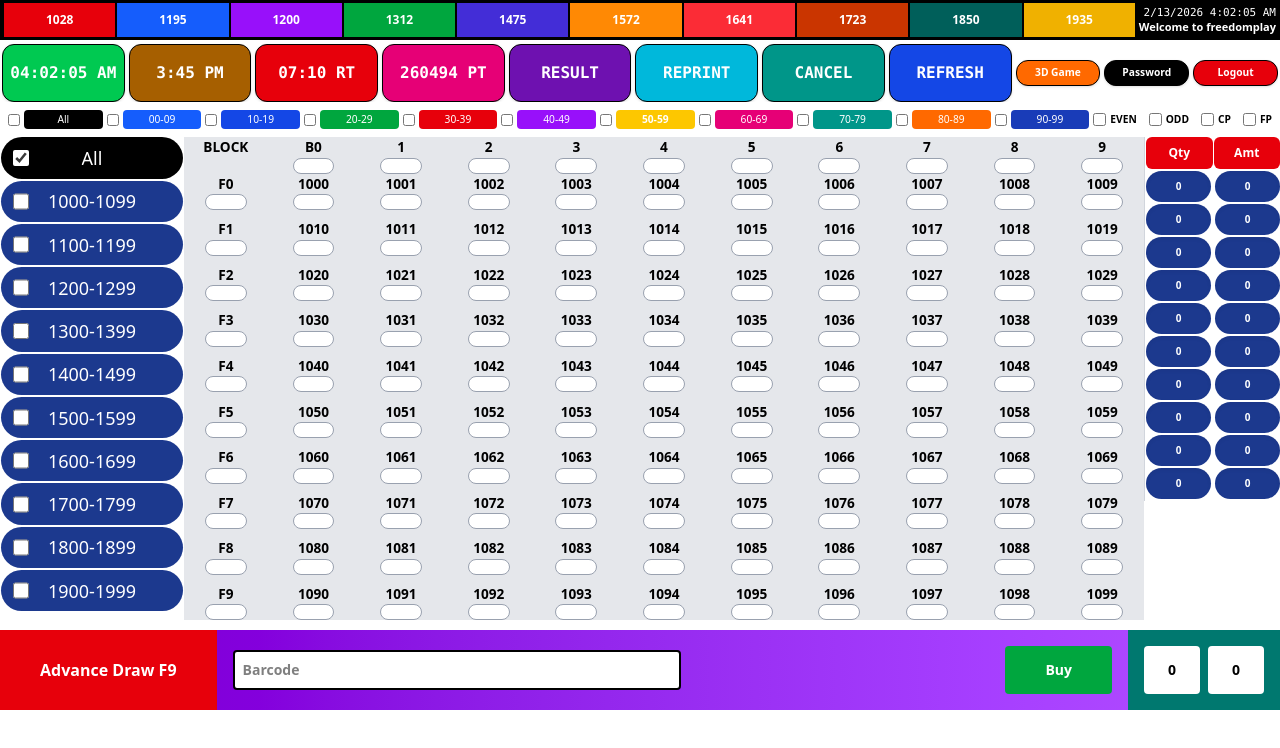
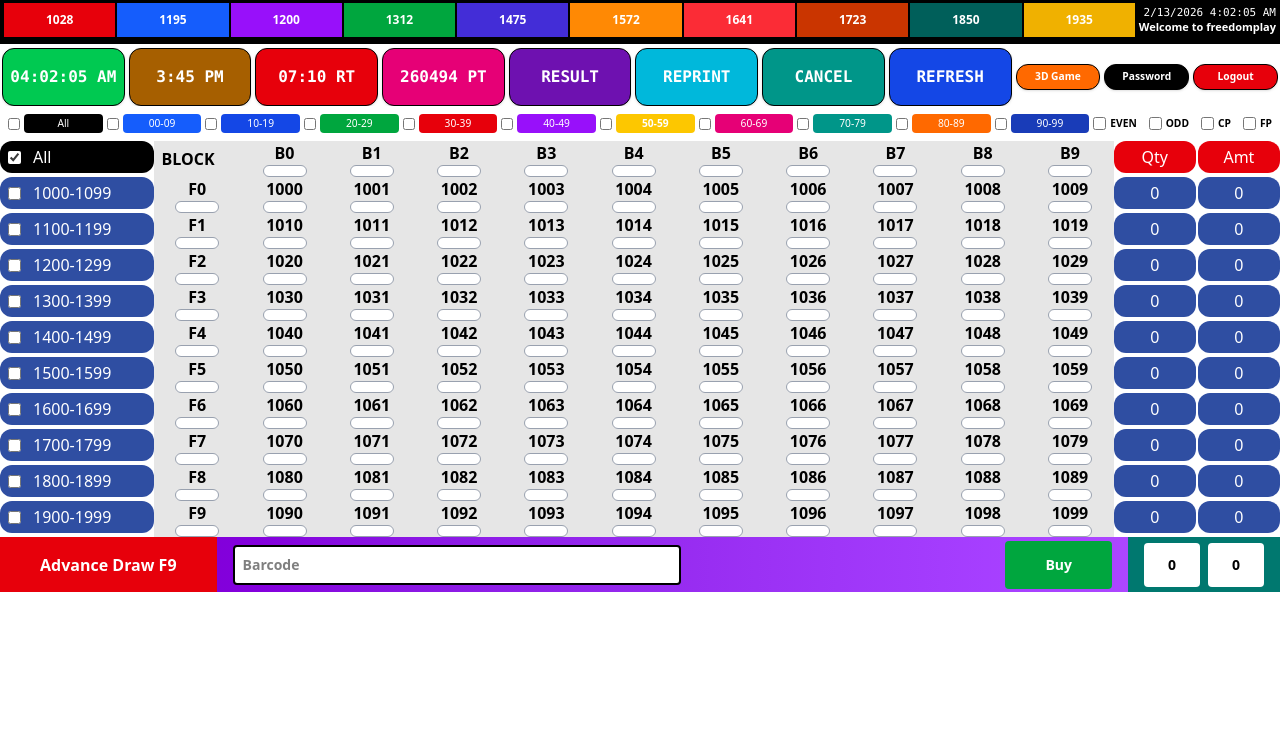
Before and after one commit to QUANTAMCODERR/intershipTask1, a React (Vite) app: page / in a window 1280 px wide. Shown: the top 748 px of the page. Built offline with nearby package versions, Linux system fonts and the light colour scheme.

Commit message:
Changed Everything tried different approch

```diff
--- a/src/components/Footer/FooterBar.jsx
+++ b/src/components/Footer/FooterBar.jsx
@@ -1,6 +1,6 @@
 export default function FooterBar() {
   return (
-    <div className="w-full flex items-center h-14 sm:h-[5.5vw] lg:h-20">
+    <div className="w-full flex items-center h-12 sm:h-[5.5vw] lg:h-[4.3vw]">
 
       {/* LEFT DRAW BUTTON */}
       <button
@@ -70,10 +70,10 @@ export default function FooterBar() {
           shrink-0
         "
       >
-        <div className="bg-white text-black px-4 sm:px-6 h-8 md:h-12 sm:h-7 font-bold rounded text-center text-xs sm:text-sm flex items-center justify-center">
+        <div className="bg-white text-black px-4 sm:px-6 h-8 md:h-11 sm:h-7 font-bold rounded text-center text-xs sm:text-sm flex items-center justify-center">
           0
         </div>
-        <div className="bg-white text-black px-4 sm:px-6 h-8 md:h-12 sm:h-7 font-bold rounded text-center text-xs sm:text-sm flex items-center justify-center">
+        <div className="bg-white text-black px-4 sm:px-6 h-8 md:h-11 sm:h-7 font-bold rounded text-center text-xs sm:text-sm flex items-center justify-center">
           0
         </div>
       </div>
--- a/src/components/Grid/MiddleBody.jsx
+++ b/src/components/Grid/MiddleBody.jsx
@@ -1,95 +1,178 @@
-import { useState } from "react";
+import React, { useState } from "react";
 
-export default function BlockNumberQtyLayout() {
+const ranges = [
+  { label: "All", start: 1000, end: 1999 },
+  { label: "1000-1099", start: 1000, end: 1099 },
+  { label: "1100-1199", start: 1100, end: 1199 },
+  { label: "1200-1299", start: 1200, end: 1299 },
+  { label: "1300-1399", start: 1300, end: 1399 },
+  { label: "1400-1499", start: 1400, end: 1499 },
+  { label: "1500-1599", start: 1500, end: 1599 },
+  { label: "1600-1699", start: 1600, end: 1699 },
+  { label: "1700-1799", start: 1700, end: 1799 },
+  { label: "1800-1899", start: 1800, end: 1899 },
+  { label: "1900-1999", start: 1900, end: 1999 },
+];
 
-  const rows = Array.from({ length: 10 }, (_, i) => 1000 + i * 10);
-  const [values, setValues] = useState({});
-  const [qty, setQty] = useState("");
-  const [amt, setAmt] = useState("");
+const rows = Array.from({ length: 10 }, (_, i) => ({
+  label: `F${i}`,
+  index: i,
+}));
 
-  const handleChange = (key, val) => {
-    setValues(prev => ({
-      ...prev,
-      [key]: val
-    }));
+export default function NumberGridSection() {
+  const [selectedNumbers, setSelectedNumbers] = useState([]);
+  const [activeRange, setActiveRange] = useState("All");
+
+  const toggleNumber = (num) => {
+    setSelectedNumbers((prev) =>
+      prev.includes(num)
+        ? prev.filter((n) => n !== num)
+        : [...prev, num]
+    );
+  };
+
+  const isVisible = (num) => {
+    const range = ranges.find((r) => r.label === activeRange);
+    return num >= range.start && num <= range.end;
   };
 
   return (
-    <div className="flex w-full min-h-screen bg-gray-100">
+    <div className="w-full bg-white flex justify-center">
+      <div className="w-full max-w-350 flex items-stretch bg-gray-200">
 
-      {/* ================= BLOCK SIDEBAR ================= */}
-      <div className="w-20 bg-gray-800 text-white flex flex-col items-center py-4 space-y-4">
-        <div className="font-bold">BLOCK</div>
-        {Array.from({ length: 10 }, (_, i) => (
-          <button
-            key={i}
-            className="bg-gray-600 hover:bg-gray-500 w-12 h-8 rounded text-sm"
+        {/* LEFT SIDEBAR */}
+        <div
+          className="
+            w-[15%]
+            xs:w-[20%]
+            sm:w-[18%]
+            md:w-[15%]
+            lg:w-[14%]
+            xl:w-[12%]
+            2xl:w-[10%]
+            min-w-15
+            bg-white
+            p-0 sm:p-0 md:p-0
+            space-y-0.5 sm:space-y-1
+            flex flex-col
+          "
         >
-            F{i}
-          </button>
+          {ranges.map((range) => (
+            <div
+              key={range.label}
+              onClick={() => setActiveRange(range.label)}
+              className={`
+                flex items-center
+                gap-1 sm:gap-2 md:gap-3
+                px-1 sm:px-2 md:px-2
+                py-0 sm:py-0 lg:py-1
+                rounded-xl cursor-pointer
+                ${
+                  activeRange === range.label
+                    ? "bg-black text-white"
+                    : "bg-[#2f4ea2] text-white"
+                }
+              `}
+            >
+              <input
+                type="checkbox"
+                checked={activeRange === range.label}
+                readOnly
+                className="
+                  accent-white
+                  scale-50 sm:scale-90 md:scale-90 lg:scale-100
+                "
+              />
+              <span
+                className="
+                  font-medium
+                  text-[5px] sm:text-xs md:text-xs lg:text-sm xl:text-base
+                "
+              >
+                {range.label}
+              </span>
+            </div>
           ))}
         </div>
 
+{/* CENTER GRID */}
+<div className="flex-1 bg-[#e6e6e6] flex flex-col">
 
-      {/* ================= NUMBER GRID ================= */}
-      <div className="flex-1 bg-gray-200 text-black text-center p-2">
+  {/* HEADER ROW */}
+  <div className="grid grid-cols-11 py-1 sm:py-0 lg:py-0 items-center mb-">
 
-        {/* HEADER */}
-        <div className="grid grid-cols-11 gap-1 font-bold text-sm">
-          <div>BLOCK</div>
-          <div>B0</div>
-          {Array.from({ length: 9 }, (_, i) => (
-            <div key={i}>{i + 1}</div>
+    <div className="pl-2 font-bold
+                    text-[5px]  sm:text-[7px] md:text-[7.2px] lg:text-[13px] xl:text-base">
+      BLOCK
+    </div>
+
+    {[...Array(10)].map((_, i) => (
+      <div key={i} className="flex flex-col items-center">
+        <span className="font-bold
+                         text-[5px] sm:text-[7.2px] md:text-[7.2px] lg:text-[13px] xl:text-base">
+          B{i}
+        </span>
+        <input
+          type="text"
+          readOnly
+          className="rounded-full border border-gray-400 bg-white text-center
+                     text-[5px] sm:text-[7.2px] md:text-xs lg:text-[13px]
+                     w-3 sm:w-6 md:w-9 lg:w-10 xl:w-11
+                     h-1 sm:h-2 md:h-2 lg:h-3
+                     focus:outline-none focus:ring-0"
+        />
+      </div>
     ))}
   </div>
 
-        {/* HEADER INPUT */}
-        <div className="grid grid-cols-11 gap-1 mb-2">
-          <div></div>
-
+  {/* GRID ROWS */}
+  {[...Array(10)].map((_, row) => (
+    <div key={row} className="grid grid-cols-11 items-center lg:mb-0 mb-[3px] sm:mb-[1px] ">
+      <div className="flex flex-col items-center">
+        <span className="font-bold
+                         text-[5px] sm:text-[7.2px] md:text-[7.2px] lg:text-[13px] xl:text-base">
+          F{row}
+        </span>
         <input
           type="text"
-            value={values["B0"] || ""}
-            onChange={(e)=>handleChange("B0", e.target.value)}
-            className="rounded-full border text-center"
-          />
-
-          {Array.from({ length: 9 }, (_, i) => (
-            <input
-              key={i}
-              type="text"
-              value={values[`H${i}`] || ""}
-              onChange={(e)=>handleChange(`H${i}`, e.target.value)}
-              className="rounded-full border text-center"
-            />
-          ))}
-        </div>
-
-        {/* ROWS */}
-        {rows.map((start, rowIndex) => (
-          <div key={start} className="grid grid-cols-11 gap-1 mb-2">
-
-            <div className="flex flex-col items-center font-bold">
-              F{rowIndex}
-              <input
-                type="text"
-                value={values[`F${rowIndex}`] || ""}
-                onChange={(e)=>handleChange(`F${rowIndex}`, e.target.value)}
-                className="mt-1 rounded-full border text-center w-full"
+          readOnly
+          className="rounded-full border border-gray-400 bg-white text-center
+                     text-[5px] sm:text-[7.2px] md:text-xs lg:text-[13px]
+                     w-3 sm:w-6 md:w-9 lg:w-10 xl:w-11
+                     h-1 sm:h-2 md:h-2 lg:h-3
+                     focus:outline-none focus:ring-0"
         />
       </div>
 
-            {Array.from({ length: 10 }, (_, i) => {
-              const number = start + i;
+      {[...Array(10)].map((_, col) => {
+        const number = 1000 + row * 10 + col;
+        const visible = isVisible(number);
+
         return (
-                <div key={number} className="flex flex-col items-center">
-                  <span className="font-bold">{number}</span>
+          <div key={col} className="flex flex-col items-center">
+            <span className="font-bold
+                             text-[5px] md:text-[7.2px] sm:text-[7.2px] md:text-xs lg:text-[13px] xl:text-base">
+              {number}
+            </span>
+
+            {visible ? (
               <input
                 type="text"
-                    value={values[number] || ""}
-                    onChange={(e)=>handleChange(number, e.target.value)}
-                    className="mt-1 rounded-full border text-center w-full"
+                readOnly
+                onClick={() => toggleNumber(number)}
+                className="rounded-full border border-gray-400 bg-white text-center
+                           text-[5px] sm:text-[7.2px] md:text-xs lg:text-[13px]
+                           w-3 sm:w-6 md:w-9 lg:w-10 xl:w-11
+                           h-1 sm:h-2 md:h-2 lg:h-3
+                           focus:outline-none focus:ring-0"
               />
+            ) : (
+              <div
+                className="rounded0full bg-[#e5e5e5] opacity-40
+                           w-3 sm:w-6 md:w-9 lg:w-10 xl:w-11
+                           h-1 sm:h-2 md:h-2 lg:h-3"
+              />
+            )}
           </div>
         );
       })}
@@ -98,35 +181,59 @@ export default function BlockNumberQtyLayout() {
 </div>
 
 
-      {/* ================= QTY AMT LAYOUT ================= */}
-      <div className="w-40 bg-white border-l p-4 flex flex-col space-y-4">
-
-        <div>
-          <label className="font-bold block mb-1">QTY</label>
-          <input
-            type="text"
-            value={qty}
-            onChange={(e)=>setQty(e.target.value)}
-            className="w-full border rounded p-1 text-center"
-          />
+        {/* RIGHT SUMMARY */}
+        <div
+          className="
+            w-[20%]
+            xs:w-[28%]
+            sm:w-[24%]
+            md:w-[20%]
+            lg:w-[13%]
+            xl:w-[13%]
+            2xl:w-[13%]
+            min-w-20
+            bg-white
+            p-0 sm:p-0
+            space-y-0.5 sm:space-y-1
+            flex flex-col
+          "
+        >
+          <div className="flex items-center gap-0.5 rounded-xl">
+            <div className="bg-red-600 text-white font-medium w-full text-center rounded-xl
+                            py-[2.7px] sm:py-0 lg:py-1
+                            text-[5px] sm:text-xs md:text-xs lg:text-sm xl:text-base">
+              Qty
+            </div>
+            <div className="bg-red-600 text-white font-medium w-full text-center rounded-xl
+                            py-[2.7px] sm:py-0 lg:py-1
+                            text-[5px] sm:text-xs md:text-xs lg:text-sm xl:text-base">
+              Amt
+            </div>
           </div>
 
-        <div>
-          <label className="font-bold block mb-1">AMT</label>
-          <input
-            type="text"
-            value={amt}
-            onChange={(e)=>setAmt(e.target.value)}
-            className="w-full border rounded p-1 text-center"
-          />
+          {rows.map((row) => {
+            const qty = selectedNumbers.filter(
+              (n) => Math.floor((n - 1000) / 10) === row.index
+            ).length;
+
+            return (
+              <div key={row.index} className="flex items-center gap-0.5 rounded-xl">
+                <div className="bg-[#2f4ea2] text-white font-medium w-full text-center rounded-xl
+                                py-[2.7px] sm:py-0 lg:py-1
+                                text-[5px] sm:text-xs md:text-xs lg:text-sm xl:text-base">
+                  {qty}
                 </div>
-
-        <div className="font-bold text-center border-t pt-2">
-          TOTAL: {Number(qty || 0) * Number(amt || 0)}
+                <div className="bg-[#2f4ea2] text-white font-medium w-full text-center rounded-xl
+                                py-[2.77px] sm:py-0 lg:py-1
+                                text-[5px] sm:text-xs md:text-xs lg:text-sm xl:text-base">
+                  {qty * 0}
+                </div>
+              </div>
+            );
+          })}
         </div>
 
       </div>
-
     </div>
   );
 }
--- a/src/components/Grid/QtyAmtPanel.jsx
+++ b/src/components/Grid/QtyAmtPanel.jsx
@@ -51,7 +51,7 @@ export default function QtyAmtPanel() {
         <div className="flex-1 overflow-auto space-y-0.5 py-0.5 ml-[1px]">
           {rows.map((_, index) => (
             <div key={index} className="grid grid-cols-2 gap-1">
-              <button className="bg-blue-900 text-white rounded-full py-[1vh] sm:py-[0.55vh] lg:py-[1vh] text-center font-semibold shadow-inner hover:bg-blue-700 active:scale-95 transition cursor-pointer text-[10px]">
+              <button className="bg-blue-900 text-white rounded-full py-[1.2vh] sm:py-[0.7vh] lg:py-[1.2vh] text-center font-semibold shadow-inner hover:bg-blue-700 active:scale-95 transition cursor-pointer text-[10px]">
                 0
               </button>
 
--- a/src/components/Headers/Header.jsx
+++ b/src/components/Headers/Header.jsx
@@ -31,7 +31,7 @@ export default function Header() {
     <div className="w-full bg-black  text-white">
 
       {/* ⭐ TOP STRIP */}
-      <div className="w-full flex items-center justify-between  sm:px-1 py-0.75 xs:mb-1">
+      <div className="w-full flex items-center justify-between  sm:px-1 py-0.75 xs:mb-1 lg:mb-1">
 
         {/* LEFT — NUMBER STRIP */}
         <div className="flex gap-0.5 flex-1 min-w-0">
--- a/src/components/Layout/MainLayout.jsx
+++ b/src/components/Layout/MainLayout.jsx
@@ -17,7 +17,7 @@ export default function MainLayout() {
       {/* ⭐ FIXED MIDDLE SECTION */}
       <div className="flex items-start">
 
-        <div className="w-24 sm:min-w-40 xs:min-w-30 md:min-w-46 lg:min-w-46">
+        {/* <div className="w-24 sm:min-w-40 xs:min-w-30 md:min-w-46 lg:min-w-46">
           <BlockSidebar />
         </div>
 
@@ -27,8 +27,8 @@ export default function MainLayout() {
 
         <div className="w-20 sm:w-34">
           <QtyAmtPanel />
-        </div>
-        {/* <MiddleBody/> */}
+        </div> */}
+        <MiddleBody/>
 
       </div>
 
```
Lines whose indentation alone changed are shown as unchanged.
